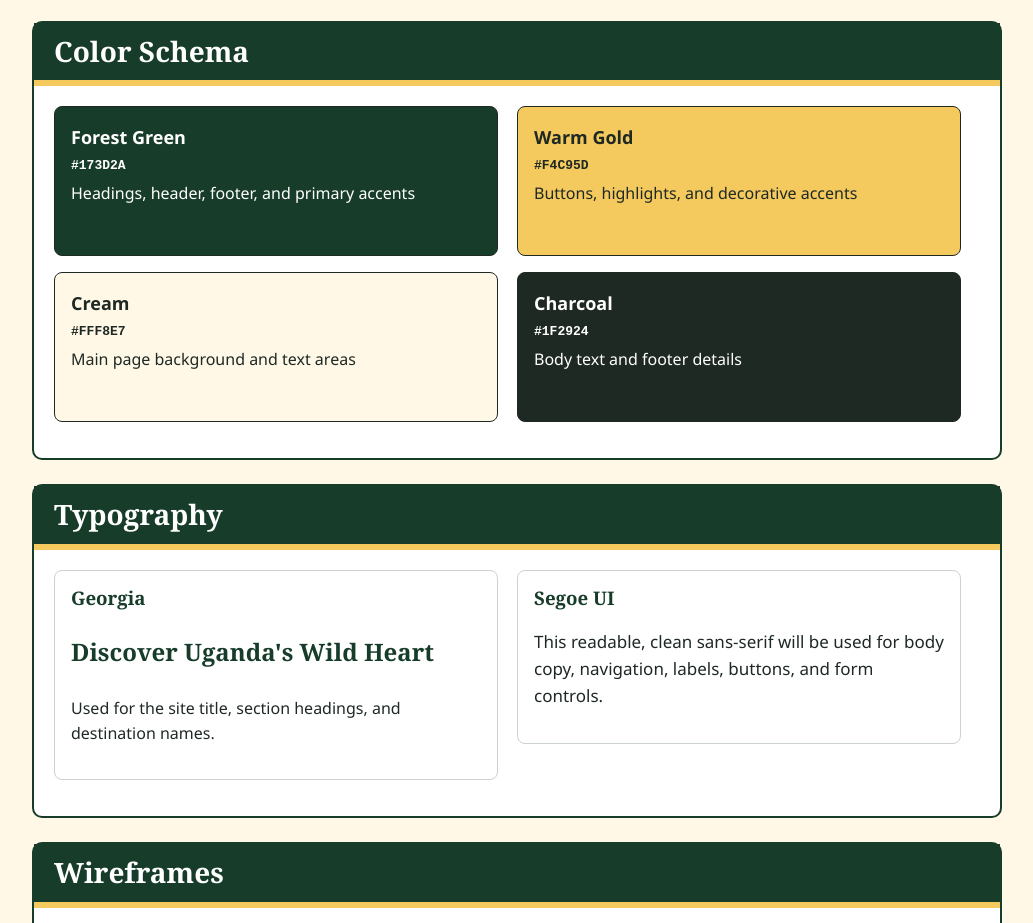
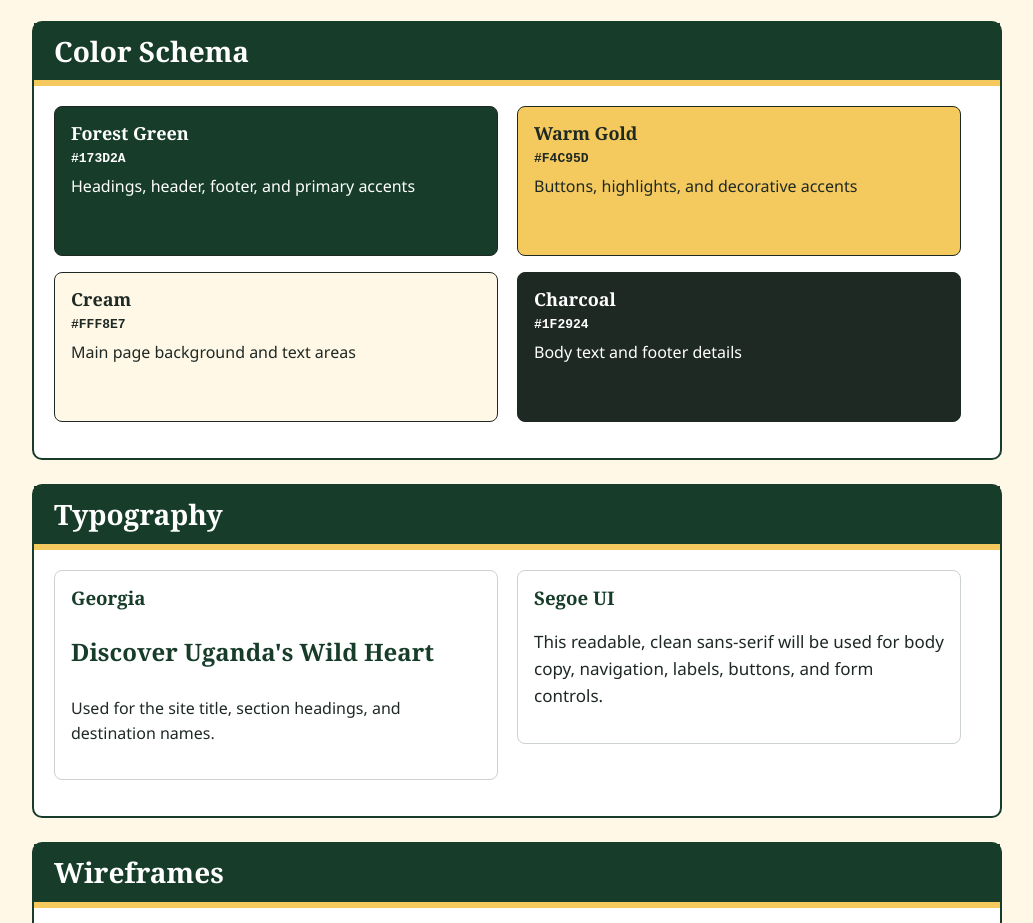
Before and after one commit to acidria/wdd131, a plain HTML site: page project/siteplan.html in a window 1280 px wide. Shown: the part 880-1803 px from the top of the page, without its empty margins (123-1156 px from the left). Drawn offline with Linux system fonts and the light colour scheme.

Commit message:
Improve website plan validation and headings
Co-authored-by: Copilot <223556219+Copilot@users.noreply.github.com>

```diff
--- a/project/siteplan.html
+++ b/project/siteplan.html
@@ -52,22 +52,22 @@
       <div class="section-content">
         <div class="color-grid">
           <article class="color-card forest">
-            <strong>Forest Green</strong>
+            <h3>Forest Green</h3>
             <code>#173D2A</code>
             <span>Headings, header, footer, and primary accents</span>
           </article>
           <article class="color-card gold">
-            <strong>Warm Gold</strong>
+            <h3>Warm Gold</h3>
             <code>#F4C95D</code>
             <span>Buttons, highlights, and decorative accents</span>
           </article>
           <article class="color-card cream">
-            <strong>Cream</strong>
+            <h3>Cream</h3>
             <code>#FFF8E7</code>
             <span>Main page background and text areas</span>
           </article>
           <article class="color-card charcoal">
-            <strong>Charcoal</strong>
+            <h3>Charcoal</h3>
             <code>#1F2924</code>
             <span>Body text and footer details</span>
           </article>
--- a/project/styles/siteplan.css
+++ b/project/styles/siteplan.css
@@ -136,6 +136,11 @@ main {
   font-size: 18px;
 }
 
+.color-card h3 {
+  margin: 0;
+  font-size: 18px;
+}
+
 .color-card code {
   display: block;
   margin: 4px 0;
@@ -147,8 +152,16 @@ main {
   color: var(--white);
 }
 
+.forest h3 {
+  color: var(--white);
+}
+
 .gold {
   background-color: var(--warm-gold);
+  color: var(--charcoal);
+}
+
+.gold h3 {
   color: var(--charcoal);
 }
 
@@ -157,8 +170,16 @@ main {
   color: var(--charcoal);
 }
 
+.cream h3 {
+  color: var(--charcoal);
+}
+
 .charcoal {
   background-color: var(--charcoal);
+  color: var(--white);
+}
+
+.charcoal h3 {
   color: var(--white);
 }
 
```
